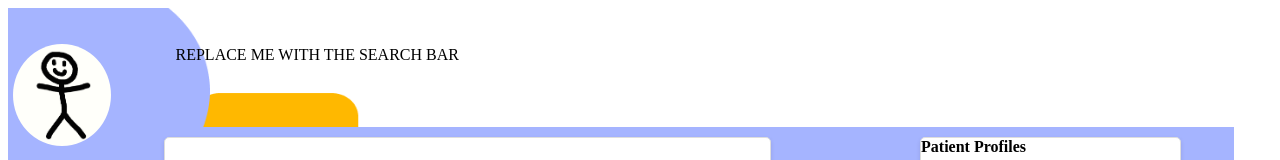
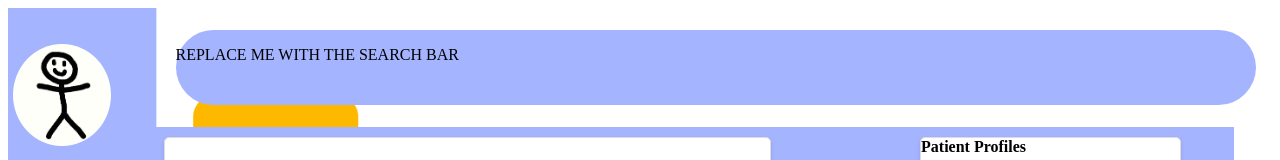
Before and after one commit to awb8593/HackHarvard, an Angular app in the folder frontend/: page /alertPage in a window 1280 px wide. Shown: the top 160 px of the page. Built offline with nearby package versions, Linux system fonts and the light colour scheme; no server answers.

Commit message:
Changed the background image

```diff
--- a/frontend/src/app/alert-page/alert-page.component.css
+++ b/frontend/src/app/alert-page/alert-page.component.css
@@ -6,7 +6,7 @@
     display: flex;
     flex-direction: row;
     min-height: 47rem;
-    background-image: url("../../assets/MockUpLanding.png");
+    background-image: url("../../assets/background.png");
     background-size:100% 100%;
 }
 
@@ -45,6 +45,7 @@
     height: 10%;
     margin: 2%;
     border-radius: 50px;
+    background-color: #A5B4FF;
 }
 
 .card {
```
Also changed, not shown: frontend/src/assets/background.png (added).
